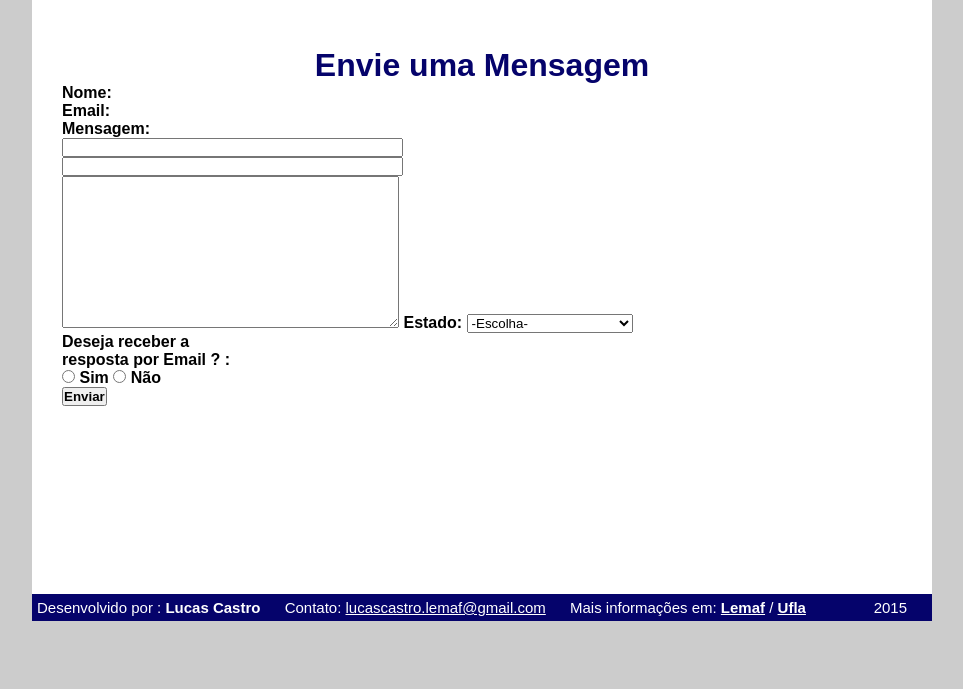
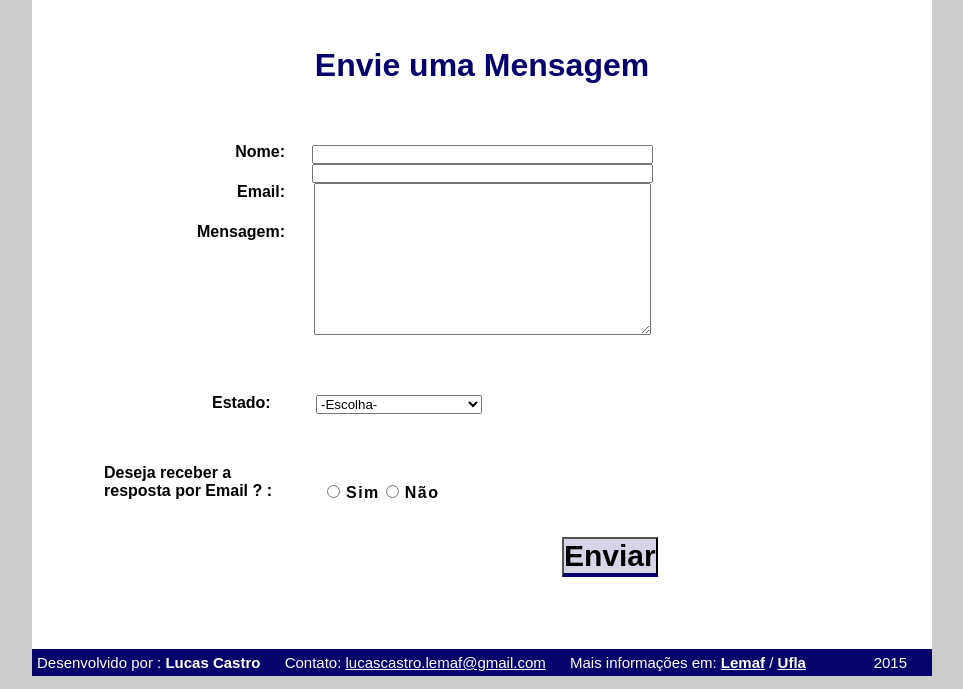
Before and after one commit to LucasLemaf/SitePessoal, a PHP site: page /html/contato.html in a window 1280 px wide. Shown: the part 111-800 px from the top of the page, without its empty margins (158-1121 px from the left). Run offline with PHP 8.4, Linux system fonts and the light colour scheme.

Commit message:
refatorei toda pagina de contato , limpando o css e e estruturando de acordo com o prototipo

```diff
--- a/css/style.css
+++ b/css/style.css
@@ -208,7 +208,7 @@ p {
 	font-weight: bold;
     text-align: right;
     width: 72px;
-    display: inline-block;
+    display: table;
     padding: 2px 6px;
 }
 
@@ -223,6 +223,61 @@ p {
 	text-align: center;
 }
 
-#contato div {
-	text-align: left;
+#formulario {
+
+	border: none;
+	border-radius: 15px;
+	padding: 15px;
+	margin-top: 33px;
+	font-weight: bold;
 }
+
+.colunas {
+	font-weight: bold;
+	text-align: right;
+	display: inline-block;
+	margin-left: 120px;
+	line-height: 2.5;
+}
+
+.colunas label {
+	margin-top: -150px;
+}
+
+.inputs {
+	margin-top: -107px;
+	text-align: center;
+	line-height: 3.5;
+
+}
+
+.inputs select {
+
+	margin-top: 64px;
+	margin-left: -166px;
+}
+#pergunta {
+	margin-top: 50px;
+	margin-left: 27px;
+}
+
+.radio_button {
+	margin-top: -16px;
+	margin-left: 250px;
+	letter-spacing: 1.5px;
+}
+
+.enviar {
+	margin-left: 485px;
+	margin-top: 35px;
+	height: 50px;
+	width: 0px;
+
+}
+
+.enviar button {
+	background-color: #D6D5E7;
+	font-size: 30px;
+	border-bottom: solid 4px #05036B;
+	font-weight: bold;
+}
--- a/html/contato.html
+++ b/html/contato.html
@@ -12,7 +12,6 @@
 			<a id="logo" href="inicio.html">
 				<img src="../img/download.jpg">
 			</a>
-
 			<nav>
 				<ul>
 					<li><a href="inicio.html">Início</a></li>
@@ -20,32 +19,44 @@
 					<li class="selecionado"><a href="contato.html">Contato</a></li>
 				</ul>
 			</nav>
-
 		</header>
 
 		<div id="contato" class="conteudo">
 
 			<h1>Envie uma Mensagem</h1>
 
-				<div>
+			<div id="formulario">
 
-					<strong>Nome:</strong>
+				<div class="colunas">
+
+					<label>Nome:</label>
 					<br>
-					<strong>Email:</strong>
+					<label>Email:</label>
 					<br>
-					<strong>Mensagem:</strong>
+					<label>Mensagem:<label>
 					</br>
 				</div>
 
-				<div>
 
+				<div class="inputs">
+					<span>
+						<td><input type="text" name="nome" size="40"><br/></td>
+					</span>
+					<span>
 						<td><input type="text" name="nome" size="40"> <br /></td>
-					<td><input type="text" name="nome" size="40"> <br /></td>
+					</span>
+					<span>
 						<textarea rows="10" cols="40" maxlength="500"></textarea>
 						</textarea>
+					</span>
+				</div>
 
-					<strong>Estado:</strong>
+				<div id="formulario" class="colunas">
+					<label>Estado:</label>
+				</div>
 
+				<div class="inputs">
+					<span>
 						<select>
 							<option value="">-Escolha-</option>
 							<option value="">Acre</option>
@@ -75,25 +86,28 @@
 							<option value="">Sergipe</option>
 							<option value="">Tocantins</option>
 						</select>
-
-						<div>
-							<strong>Deseja receber a <br>resposta por Email ? :</strong>
+					</span>
 				</div>
 
+				<div id="pergunta">
+					<label><strong>Deseja receber a <br>resposta por Email ? :</strong></label>
 				</div>
 
-				<div>
+				<div class="radio_button">
 					<input type="radio" name="sim" id="Sim" value="Sim">
 						<strong>Sim</strong>
 						<input type="radio" name="não" id="Não" value="Não">
 						<for="Não"><strong>Não</strong>
 				</div>
 
-				<div id="input_textarea" class="button">
+				<div class="enviar">
 					<button>
-						<strong>Enviar</strong>
+						Enviar
 					</button>
 				</div>
+
+			</div>
+
 		</div>
 
 		<footer>
```
Lines whose indentation alone changed are shown as unchanged.
